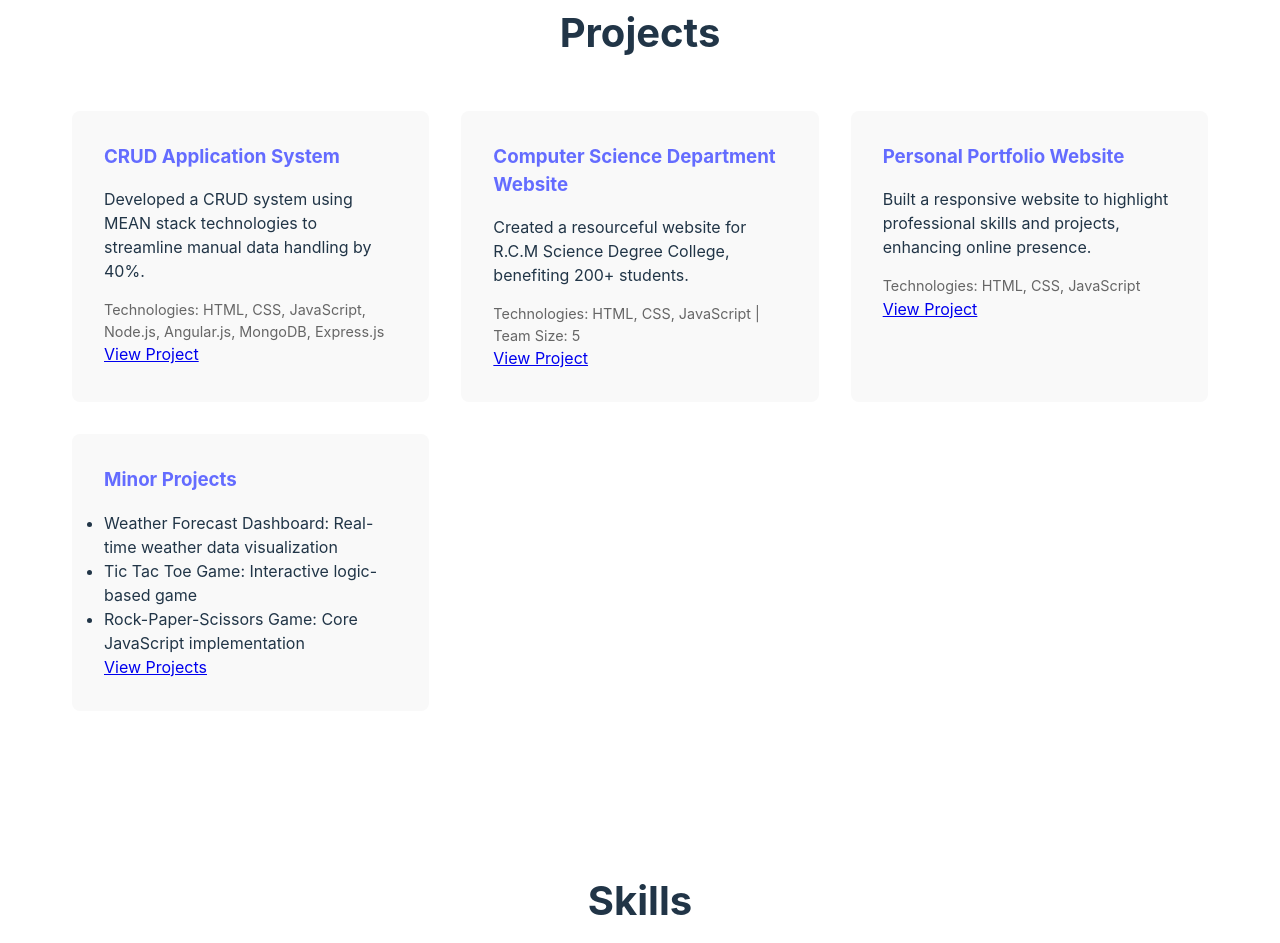
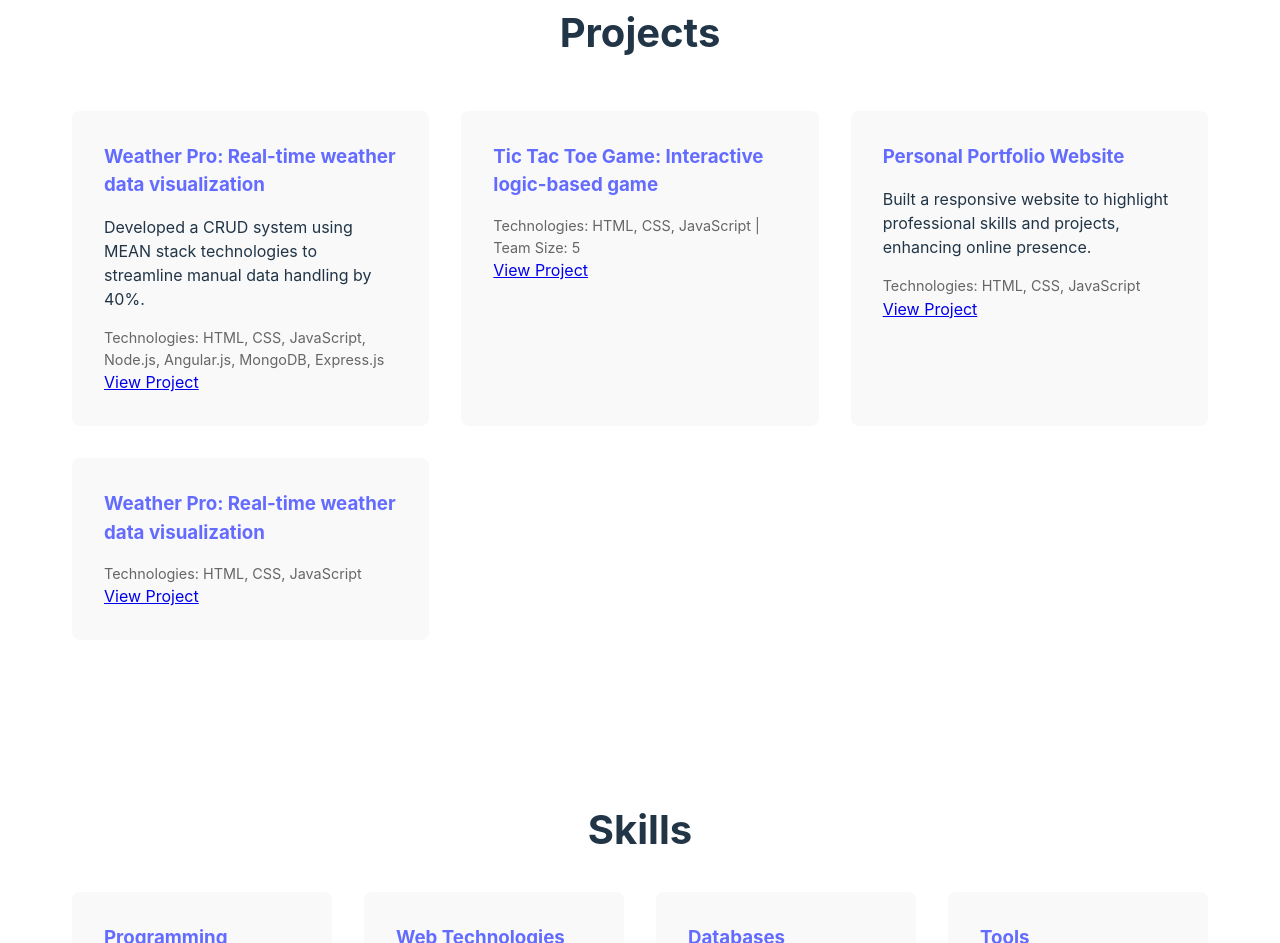
Before and after one commit to hrudanandarauta/Portfolio1, a plain HTML site: page index.html in a window 1280 px wide. Shown: the part 1861-2804 px from the top of the page. Drawn offline with Linux system fonts and the light colour scheme.

Commit message:
index.html

```diff
--- a/index.html
+++ b/index.html
@@ -65,31 +65,27 @@
             <h2>Projects</h2>
             <div class="project-grid">
                 <div class="project-card">
-                    <h3>CRUD Application System</h3>
+                    <h3>Weather Pro: Real-time weather data visualization</h3>
                     <p>Developed a CRUD system using MEAN stack technologies to streamline manual data handling by 40%.</p>
                     <p class="tech-stack">Technologies: HTML, CSS, JavaScript, Node.js, Angular.js, MongoDB, Express.js</p>
                     <a href="#" target="_blank" class="project-link">View Project</a> <!-- Placeholder Link -->
                 </div>
                 <div class="project-card">
-                    <h3>Computer Science Department Website</h3>
-                    <p>Created a resourceful website for R.C.M Science Degree College, benefiting 200+ students.</p>
+                    <h3>Tic Tac Toe Game: Interactive logic-based game</h3>
+
                     <p class="tech-stack">Technologies: HTML, CSS, JavaScript | Team Size: 5</p>
-                    <a href="#" target="_blank" class="project-link">View Project</a> <!-- Placeholder Link -->
+                    <a href="https://hrudanandarauta.github.io/Tic-Tac-Toe-Game-/" target="_blank" class="project-link">View Project</a> <!-- Placeholder Link -->
                 </div>
                 <div class="project-card">
                     <h3>Personal Portfolio Website</h3>
                     <p>Built a responsive website to highlight professional skills and projects, enhancing online presence.</p>
                     <p class="tech-stack">Technologies: HTML, CSS, JavaScript</p>
-                    <a href="#" target="_blank" class="project-link">View Project</a> <!-- Placeholder Link -->
+                    <a href="https://hrudanandarauta.github.io/Portfolio1/" target="_blank" class="project-link">View Project</a> <!-- Placeholder Link -->
                 </div>
                 <div class="project-card">
-                    <h3>Minor Projects</h3>
-                    <ul>
-                        <li>Weather Forecast Dashboard: Real-time weather data visualization</li>
-                        <li>Tic Tac Toe Game: Interactive logic-based game</li>
-                        <li>Rock-Paper-Scissors Game: Core JavaScript implementation</li>
-                    </ul>
-                    <a href="#" target="_blank" class="project-link">View Projects</a> <!-- Placeholder Link -->
+                    <h3>Weather Pro: Real-time weather data visualization</h3>
+                     <p class="tech-stack">Technologies: HTML, CSS, JavaScript</p>
+                    <a href="https://hrudanandarauta.github.io/Weather-Pro/" target="_blank" class="project-link">View Project</a> <!-- Placeholder Link -->
                 </div>
             </div>
         </div>
```
